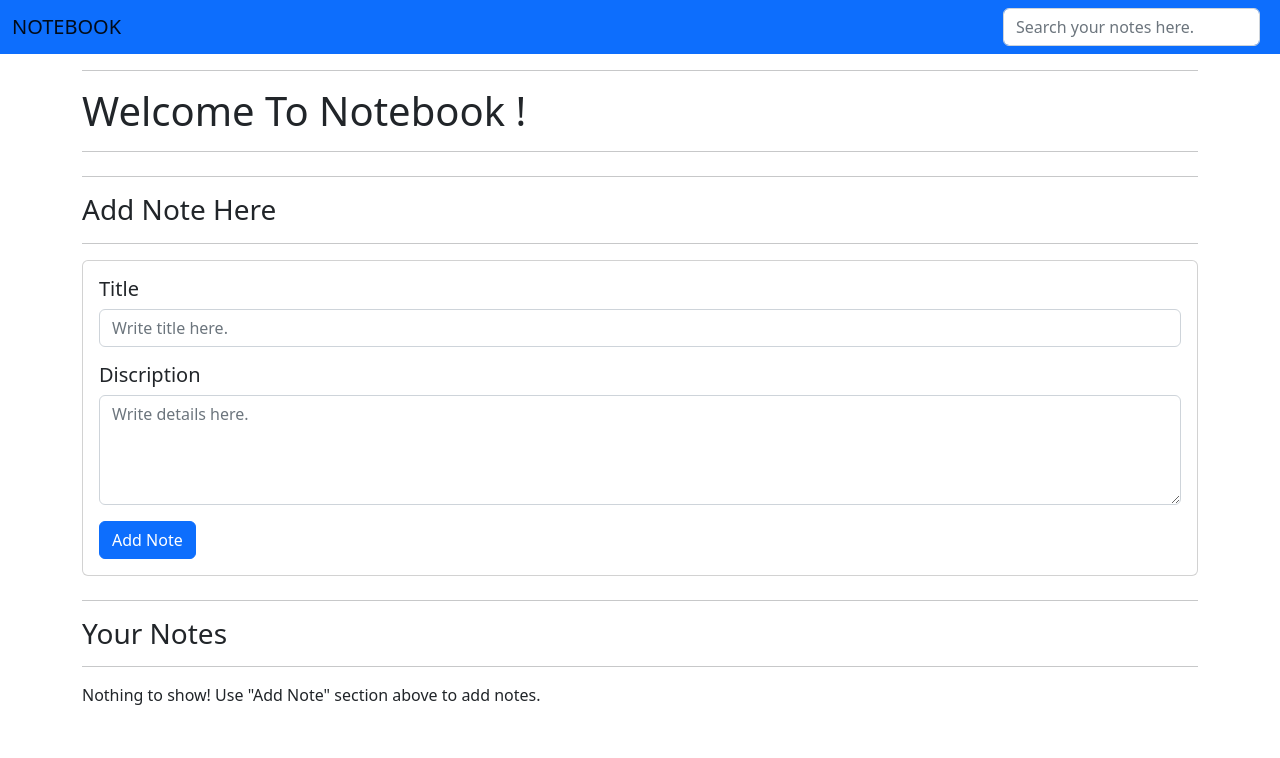
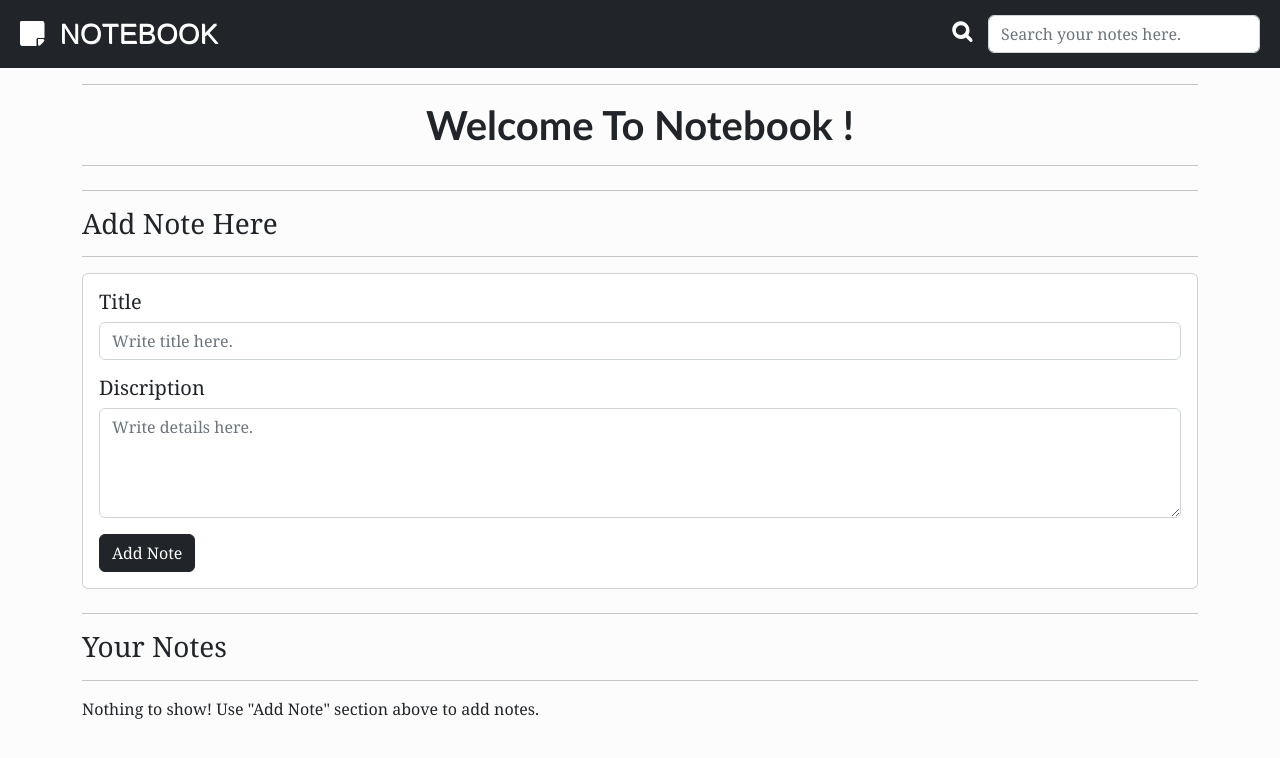
Before and after one commit to AishwaryaAtWork/Notebook, a plain HTML site: page index.html in a window 1280 px wide. Drawn offline with nearby package versions, Linux system fonts and the light colour scheme.

Commit message:
Design updation

```diff
--- a/index.js
+++ b/app.js
@@ -39,8 +39,9 @@ function showNotes(){
         html+=`<div class="card my-2 mx-3 notecard" style="width: 18rem;">
                     <div class="card-body">
                     <h5 class="card-title">${element.title}</h5>
+                    <hr>
                     <p class="card-text">${element.text}</p>
-                    <button id="${index}" onclick="deleteNotes(this.id)" class="btn btn-primary">Delete Note</button>
+                    <button id="${index}" onclick="deleteNotes(this.id)" class="btn btn-dark">Delete Note</button>
                     </div>
                 </div>`;
    });
--- a/index.html
+++ b/index.html
@@ -9,17 +9,25 @@
     <link href="https://cdn.jsdelivr.net/npm/bootstrap@5.2.0/dist/css/bootstrap.min.css" rel="stylesheet"
         integrity="sha384-gH2yIJqKdNHPEq0n4Mqa/HGKIhSkIHeL5AyhkYV8i59U5AR6csBvApHHNl/vI1Bx" crossorigin="anonymous">
 
+    <!-- External js file attached here -->
+    <link rel="stylesheet" href="https://cdnjs.cloudflare.com/ajax/libs/font-awesome/4.7.0/css/font-awesome.min.css">
+    <link rel="stylesheet" href="stylesheet.css">
+
     <title>Notebook | Note making app</title>
 </head>
 
-<body>
+<body class="background">
     <div>
         <!-- Navbar of title and searchbox -->
-        <nav class="navbar sticky-top bg-primary">
+        <nav class="navbar sticky-top bg-dark">
             <div class="container-fluid">
-                <a class="navbar-brand mb-0 h1">NOTEBOOK </a>
+                <a class="navbar-brand my-1 h1" id="logo">
+                    <i class="fa fa-sticky-note d-inline-block mx-2"></i>
+                    NOTEBOOK
+                </a>
                 <form class="d-flex" role="search">
-                    <input class="form-control me-2" id="searchtxt" type="search" placeholder="Search your notes here." aria-label="Search">
+                    <i class="fa fa-search my-2 mx-3 fa-lg"></i><input class="form-control me-2" id="searchtxt"
+                        type="search" placeholder="Search your notes here." aria-label="Search">
                 </form>
             </div>
         </nav>
@@ -40,21 +48,22 @@
                     <div class="mb-3">
                         <h5>Title</h5>
                         <input type="text" class="form-control" id="addtitle" placeholder="Write title here.">
-                      </div>
+                    </div>
                     <div class="mb-3">
                         <h5>Discription</h5>
-                        <textarea class="form-control" id="addtxt" rows="4" placeholder="Write details here." value=""></textarea>
+                        <textarea class="form-control" id="addtxt" rows="4" placeholder="Write details here."
+                            value=""></textarea>
                     </div>
-                    <button class="btn btn-primary" id="addbtn">Add Note</button>
+                    <button class="btn btn-dark" id="addbtn">Add Note</button>
                 </div>
             </div>
         </div>
 
+        <!-- section to display notes in the notebook -->
         <div class=" container my-3">
             <hr>
             <h3>Your Notes</h3>
             <hr>
-
             <!-- Priviously added notes here -->
             <div class="container-fluid row" id="notes"></div>
 
@@ -62,12 +71,12 @@
 
     </div>
 
-    <!-- external js file attached here -->
-    <script src="index.js"></script>
-    <!-- Bootstap js script link included here -->
-    <script src="https://cdn.jsdelivr.net/npm/bootstrap@5.2.0/dist/js/bootstrap.bundle.min.js"
-        integrity="sha384-A3rJD856KowSb7dwlZdYEkO39Gagi7vIsF0jrRAoQmDKKtQBHUuLZ9AsSv4jD4Xa"
-        crossorigin="anonymous"></script>
+    <!-- External js file attached here -->
+    <script src="app.js"></s >
+    < !--Bootstap js script link included here-- >
+            <script src="https://cdn.jsdelivr.net/npm/bootstrap@5.2.0/dist/js/bootstrap.bundle.min.js"
+                integrity="sha384-A3rJD856KowSb7dwlZdYEkO39Gagi7vIsF0jrRAoQmDKKtQBHUuLZ9AsSv4jD4Xa"
+                crossorigin="anonymous"></script>
 </body>
 
 </html>
--- /dev/null
+++ b/stylesheet.css
@@ -0,0 +1,24 @@
+*{
+    margin: 0px;
+    padding: 0px;
+    font-family: Georgia, 'Times New Roman', Times, serif;
+}
+/* Changed heading position and style*/
+h1{
+    text-align: center;
+    font-family: 'Gill Sans', 'Gill Sans MT', Calibri, 'Trebuchet MS', sans-serif;
+    font-weight: bold
+}
+
+/* Changed logo style */
+#logo , i{
+    color: white;
+    font-family: 'Franklin Gothic Medium', 'Arial Narrow', Arial, sans-serif;
+    font-size: 28px;
+    text-shadow: whitesmoke 0.5px 0.5px 0.5px;
+}
+
+/* Changed background color of whole app */
+.background{
+    background-color: rgb(252, 252, 252);
+}
```
